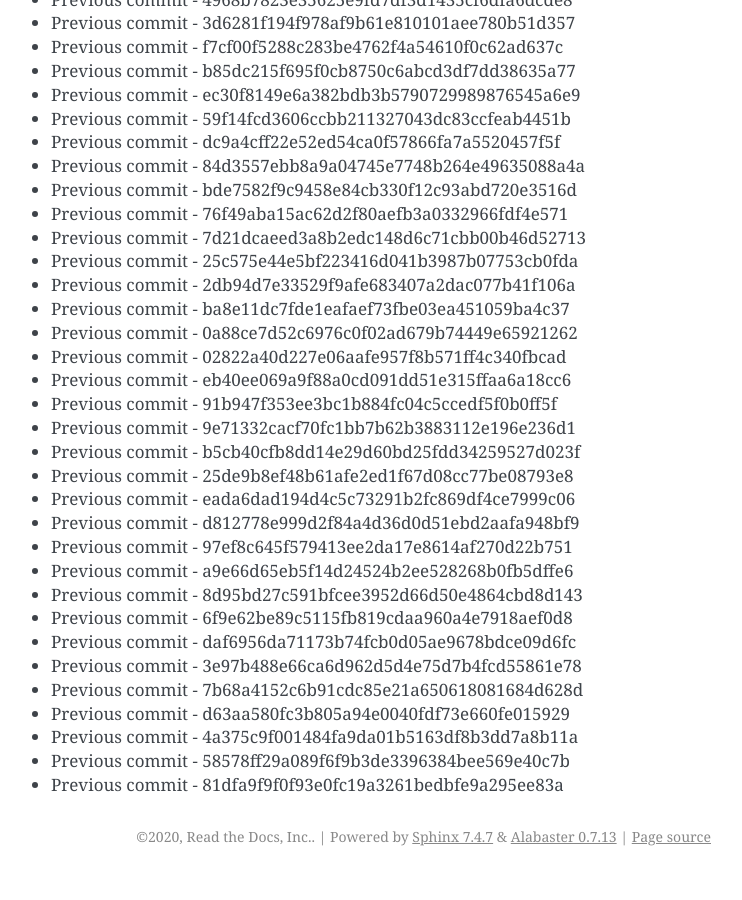
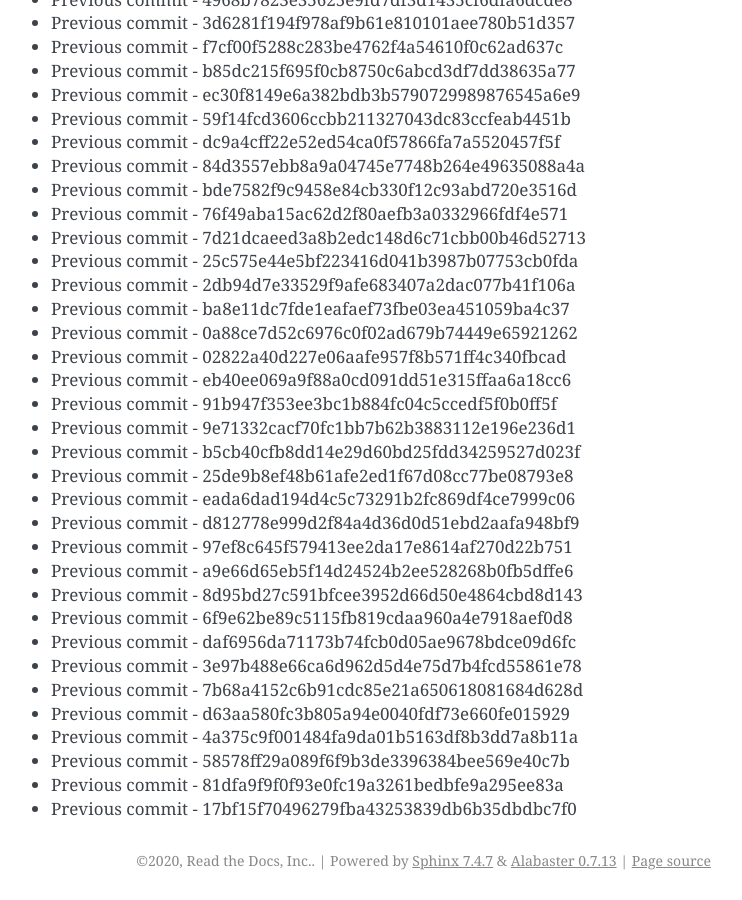
Before and after one commit to readthedocs/rtd-git-stresstest, a Sphinx documentation site: the page built from docs/updates.rst, in a window 1280 px wide and 900 px high, scrolled down 9199 px. Shown: the whole window, without its empty margins (399-1141 px from the left). Built offline with Sphinx 7.4.7, drawn with Linux system fonts in a browser that asks for light colours; before the commit the page ends 10075 px from its top, so only the background shows below that.

Commit message:
Generating commit from previous: 17bf15f70496279fba43253839db6b35dbdbc7f0

```diff
--- a/docs/updates.rst
+++ b/docs/updates.rst
@@ -418,3 +418,4 @@ It can be tested for any performance characteristics.
 * Previous commit - 4a375c9f001484fa9da01b5163df8b3dd7a8b11a
 * Previous commit - 58578ff29a089f6f9b3de3396384bee569e40c7b
 * Previous commit - 81dfa9f9f0f93e0fc19a3261bedbfe9a295ee83a
+* Previous commit - 17bf15f70496279fba43253839db6b35dbdbc7f0
```
